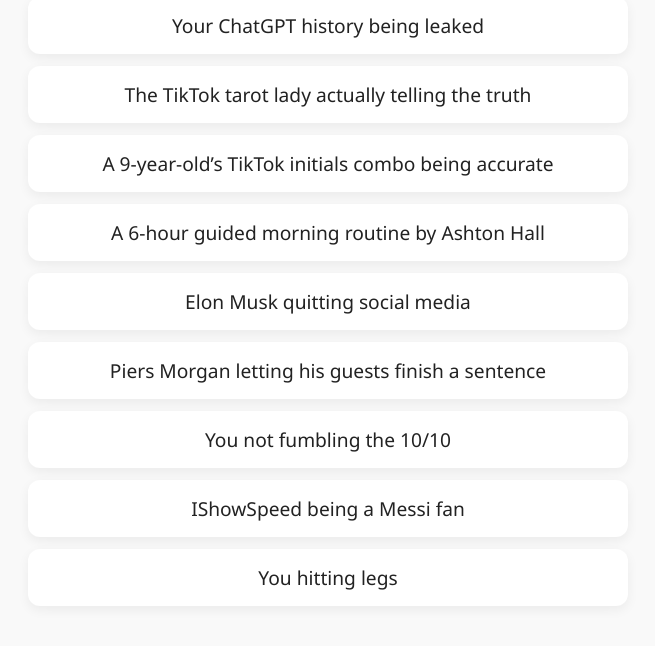
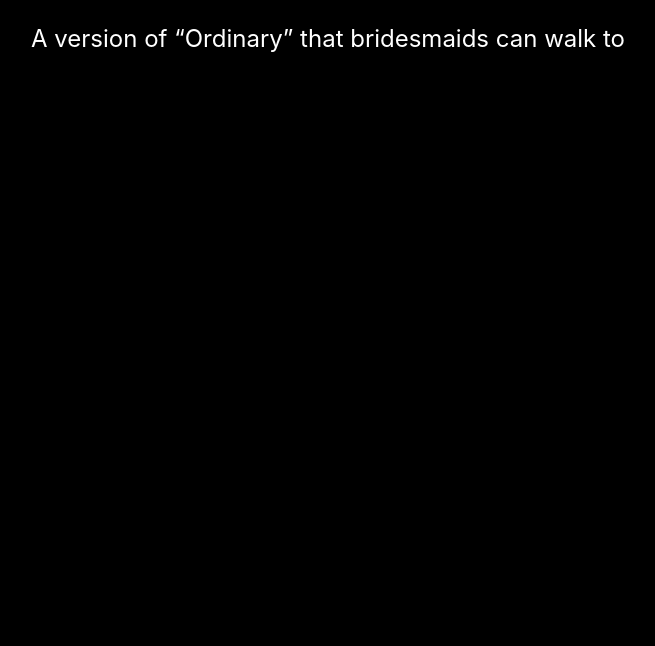
Before and after one commit to sebinkooooo/lqg, a plain HTML site: page index.html in a window 1280 px wide. Shown: the part 451-1097 px from the top of the page, without its empty margins (312-967 px from the left). After the commit the page ends 800 px from the top, so only its background shows below. Drawn offline with Linux system fonts and the light colour scheme.

Commit message:
Update index.html

```diff
--- a/index.html
+++ b/index.html
@@ -1,53 +1,68 @@
 <!DOCTYPE html>
 <html lang="en">
 <head>
-  <meta charset="UTF-8">
-  <meta name="viewport" content="width=device-width, initial-scale=1">
+  <meta charset="UTF-8" />
+  <meta name="viewport" content="width=device-width, initial-scale=1.0"/>
   <title>London Quantum Group</title>
   <style>
     body {
-      font-family: 'Segoe UI', Tahoma, Geneva, Verdana, sans-serif;
-      background-color: #f9f9f9;
-      color: #222;
+      margin: 0;
+      padding: 0;
+      background-color: #000000;
+      color: white;
+      font-family: 'Inter', 'Segoe UI', sans-serif;
+      display: flex;
+      flex-direction: column;
+      align-items: center;
+      justify-content: center;
+      height: 100vh;
       text-align: center;
-      padding: 20px;
+      overflow: hidden;
     }
 
     img {
-      width: 80px;
+      width: 90px;
       height: auto;
       margin-bottom: 20px;
+      animation: fadeIn 1s ease-out forwards;
     }
 
     h1 {
-      font-size: 2.4em;
-      color: #111;
-      margin-bottom: 30px;
+      font-size: 2em;
+      margin-bottom: 40px;
+      font-weight: 600;
+      animation: fadeIn 1.2s ease-out forwards;
     }
 
-    ul {
-      list-style: none;
-      padding: 0;
-      max-width: 600px;
-      margin: 0 auto;
+    .message-container {
+      min-height: 60px;
+      font-size: 1.5em;
+      font-weight: 400;
+      opacity: 0;
+      animation: fadeInOut 6s infinite;
+      max-width: 90%;
     }
 
-    li {
-      background: #fff;
-      margin: 12px 0;
-      padding: 15px 20px;
-      border-radius: 12px;
-      font-size: 1.2em;
-      box-shadow: 0 4px 12px rgba(0,0,0,0.06);
+    @keyframes fadeInOut {
+      0%   { opacity: 0; transform: translateY(10px); }
+      10%  { opacity: 1; transform: translateY(0); }
+      90%  { opacity: 1; transform: translateY(0); }
+      100% { opacity: 0; transform: translateY(-10px); }
+    }
+
+    @keyframes fadeIn {
+      from { opacity: 0; transform: scale(0.95); }
+      to   { opacity: 1; transform: scale(1); }
     }
 
     @media (max-width: 600px) {
       h1 {
-        font-size: 1.8em;
+        font-size: 1.6em;
+        margin-bottom: 30px;
       }
-      li {
-        font-size: 1.05em;
-        padding: 12px 16px;
+
+      .message-container {
+        font-size: 1.2em;
       }
     }
   </style>
@@ -55,19 +70,38 @@
 <body>
   <img src="image.jpeg" alt="London Quantum Group Logo">
   <h1>London Quantum Group</h1>
-  <ul>
-    <li>A version of “Ordinary” that bridesmaids can walk to</li>
-    <li>An announcement from TFL making tube fares less expensive</li>
-    <li>Andrew Tate entering a committed relationship</li>
-    <li>Your ChatGPT history being leaked</li>
-    <li>The TikTok tarot lady actually telling the truth</li>
-    <li>A 9-year-old’s TikTok initials combo being accurate</li>
-    <li>A 6-hour guided morning routine by Ashton Hall</li>
-    <li>Elon Musk quitting social media</li>
-    <li>Piers Morgan letting his guests finish a sentence</li>
-    <li>You not fumbling the 10/10</li>
-    <li>IShowSpeed being a Messi fan</li>
-    <li>You hitting legs</li>
-  </ul>
+  <div class="message-container" id="message">Loading alternate realities...</div>
+
+  <script>
+    const messages = [
+      "A version of “Ordinary” that bridesmaids can walk to",
+      "An announcement from TFL making tube fares less expensive",
+      "Andrew Tate entering a committed relationship",
+      "Your ChatGPT history being leaked",
+      "The TikTok tarot lady actually telling the truth",
+      "A 9-year-old’s TikTok initials combo being accurate",
+      "A 6-hour guided morning routine by Ashton Hall",
+      "Elon Musk quitting social media",
+      "Piers Morgan letting his guests finish a sentence",
+      "You not fumbling the 10/10",
+      "IShowSpeed being a Messi fan",
+      "You hitting legs"
+    ];
+
+    const messageEl = document.getElementById("message");
+    let index = 0;
+
+    function updateMessage() {
+      messageEl.style.opacity = 0;
+      setTimeout(() => {
+        messageEl.textContent = messages[index];
+        messageEl.style.opacity = 1;
+        index = (index + 1) % messages.length;
+      }, 500);
+    }
+
+    updateMessage();
+    setInterval(updateMessage, 6000);
+  </script>
 </body>
 </html>
```
